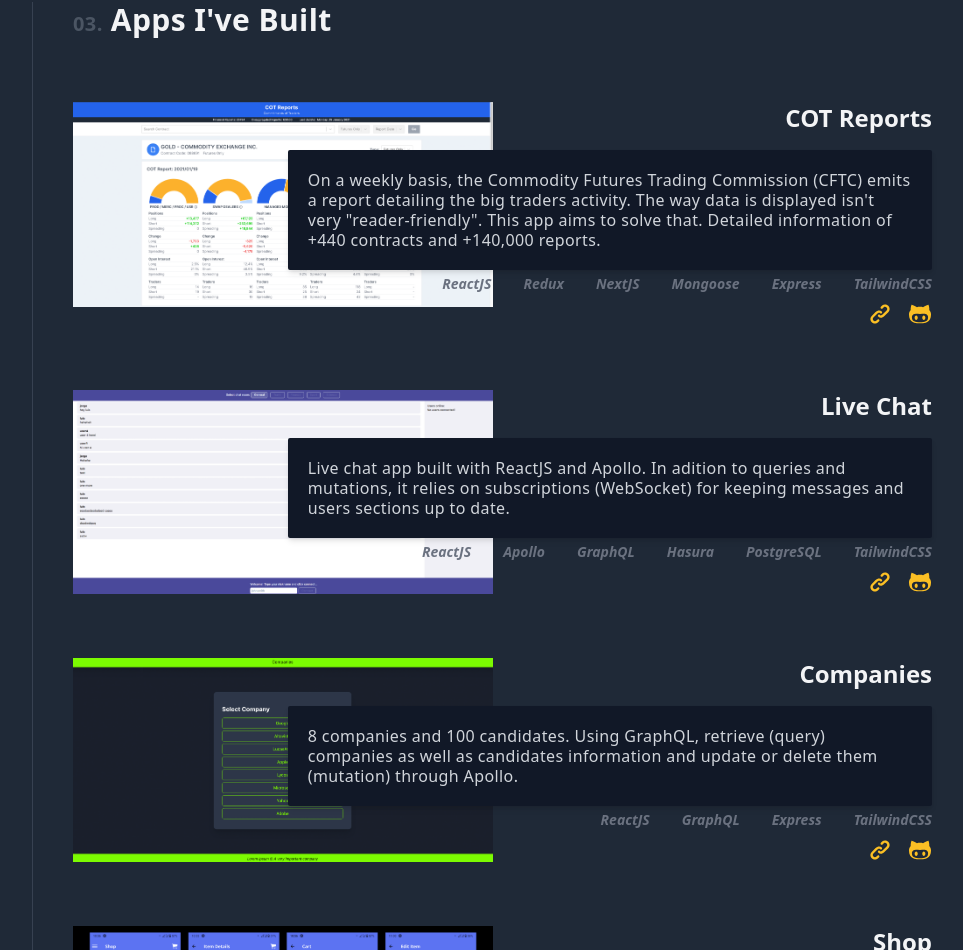
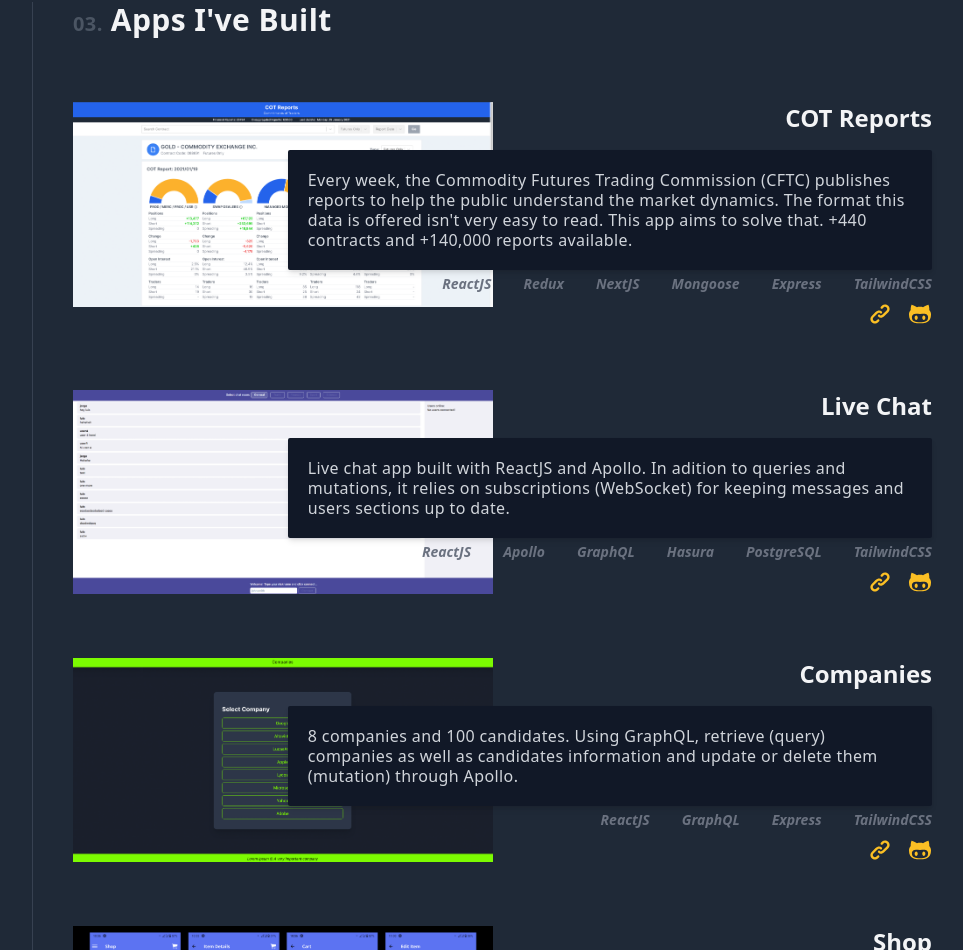
Before and after one commit to barcel0/me, a React (Create React App) app: page / in a window 1280 px wide. Shown: the part 1106-2056 px from the top of the page, without its empty margins (158-1121 px from the left). Built offline with nearby package versions, Linux system fonts and the light colour scheme.

Commit message:
cotreports desc update

```diff
--- a/src/static/data.js
+++ b/src/static/data.js
@@ -2,7 +2,7 @@ export const portfolioItems = [
   {
     id: 7,
     title: 'COT Reports',
-    description: 'On a weekly basis, the Commodity Futures Trading Commission (CFTC) emits a report detailing the big traders activity. The way data is displayed isn\'t very "reader-friendly". This app aims to solve that. Detailed information of +440 contracts and +140,000 reports.',
+    description: 'Every week, the Commodity Futures Trading Commission (CFTC) publishes reports to help the public understand the market dynamics. The format this data is offered isn\'t very easy to read. This app aims to solve that. +440 contracts and +140,000 reports available.',
     image: 'cotreports.png',
     demo: 'https://www.cotreports.org',
     stack: ['ReactJS', 'Redux', 'NextJS', 'Mongoose', 'Express', 'TailwindCSS']
```
Also changed, not shown: 1 other file (tests, documents, lock files or other folders).
